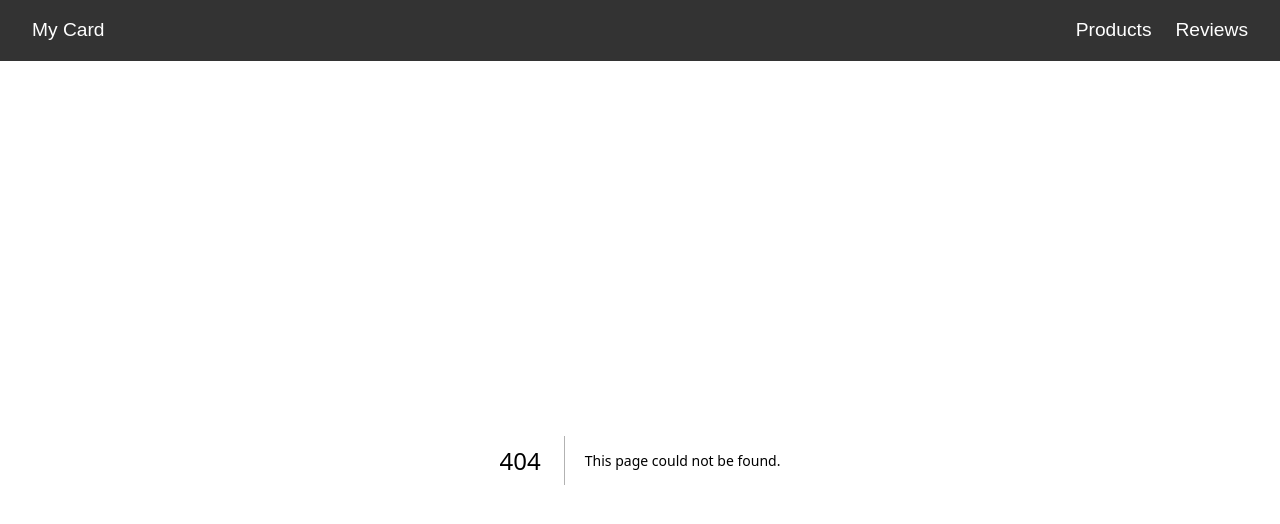
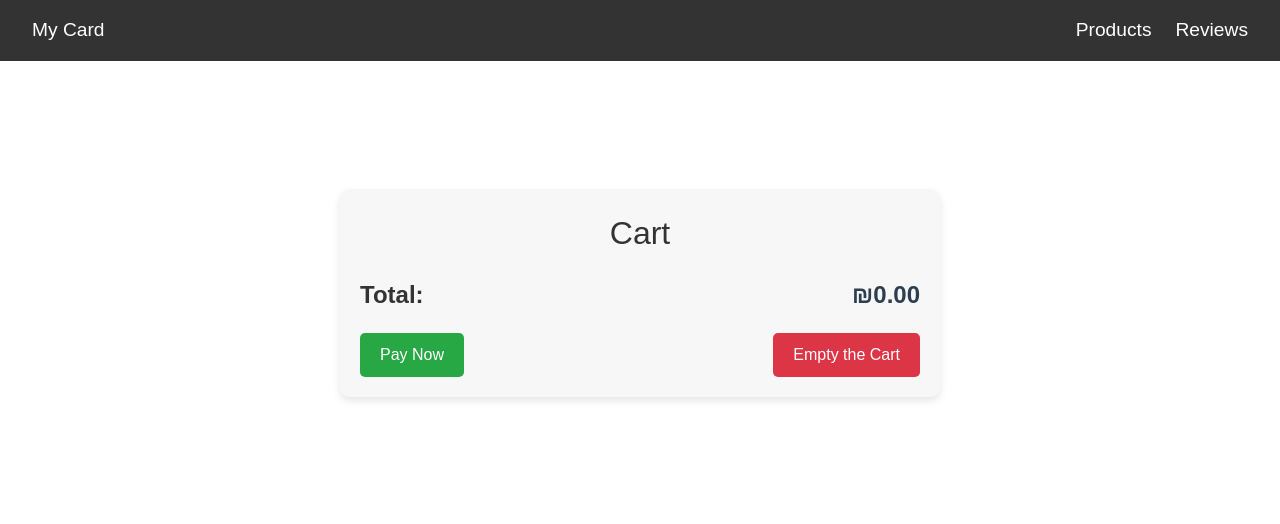
Before and after one commit to avi-svg/shop, a Next.js app: page /card in a window 1280 px wide. Before the commit this address had no page. Shown: the top 524 px of the page. Built offline with nearby package versions, Linux system fonts and the light colour scheme.

Commit message:
Add Cart functionality: implement Cart component with item listing, total price calculation, and cart management using Jotai

```diff
--- /dev/null
+++ b/app/card/page.module.css
@@ -0,0 +1,87 @@
+.container {
+    width: 100%;
+    max-width: 600px;
+    margin: 10% auto;
+    padding: 20px;
+    background-color: #f7f7f7;
+    border-radius: 10px;
+    box-shadow: 0 4px 8px rgba(0, 0, 0, 0.1);
+  }
+
+
+.mainHeader {
+    text-align: center;
+    font-size: 2rem;
+    margin-bottom: 20px;
+    color: #333;
+  }
+
+
+
+  .cartList {
+    list-style-type: none;
+    padding: 0;
+    margin-bottom: 20px;
+  }
+
+  .cartItem {
+    display: flex;
+    justify-content: space-between;
+    padding: 10px 0;
+    border-bottom: 1px solid #ddd;
+  }
+
+  .itemName {
+    font-weight: bold;
+    color: #333;
+  }
+
+  .itemPrice {
+    color: #666;
+  }
+
+  .total {
+    display: flex;
+    justify-content: space-between;
+    font-size: 1.5rem;
+    font-weight: bold;
+    margin-bottom: 20px;
+    color: #333;
+  }
+
+
+  .totalPrice {
+    color: #2c3e50;
+  }
+
+    .actions {
+    display: flex;
+    justify-content: space-between;
+  }
+
+  .payButton,
+  .emptyButton {
+    padding: 10px 20px;
+    border: none;
+    border-radius: 5px;
+    cursor: pointer;
+    font-size: 1rem;
+  }
+
+  .payButton {
+    background-color: #28a745;
+    color: white;
+  }
+
+  .emptyButton {
+    background-color: #dc3545;
+    color: white;
+  }
+
+  .payButton:hover {
+    background-color: #218838;
+  }
+
+  .emptyButton:hover {
+    background-color: #c82333;
+  }
--- /dev/null
+++ b/app/card/page.tsx
@@ -0,0 +1,56 @@
+'use client';
+
+import styles from './page.module.css';
+import {cartAtom} from '../store/CartAtom'
+import { useAtom } from 'jotai';
+import { useState, useEffect} from 'react';
+
+
+
+
+const Card = () => {
+
+    const [cartItems, setCartItems] = useAtom(cartAtom)
+
+
+
+    const [totalPrice, setTotalPrice] = useState(0);
+
+    useEffect(() => {
+        const newTotalPrice = cartItems.reduce((acc, item) => acc + item.price, 0)
+        setTotalPrice(newTotalPrice);
+    }, [cartItems]);
+
+    const enptyCart = () => {
+        setCartItems([])
+    }
+
+    return(
+        <div className={styles.container}>
+            <h1 className={styles.mainHeader}>Cart</h1>
+            <ul>
+                {
+                    cartItems.map((item) => (
+                        <li key={item.id} className={styles.cartItem}>
+                            <span className={styles.itemName}>{item.name}</span>
+                            <span className={styles.itemPrice}>₪{item.price.toFixed(2)}</span>
+                        </li>
+                    ))
+                }
+            </ul>
+
+            <div className={styles.total}>
+                <span>Total:</span>
+                <span className={styles.totalPrice}>₪{totalPrice.toFixed(2)}</span>
+            </div>
+
+            <div className={styles.actions}>
+                <button className={styles.payButton}>Pay Now</button>
+                <button className={styles.emptyButton} onClick={enptyCart}>Empty the Cart</button>
+            </div>
+        </div>
+
+    )
+}
+
+export default Card;
--- a/app/products/[id]/page.tsx
+++ b/app/products/[id]/page.tsx
@@ -1,14 +1,16 @@
-import { notFound } from "next/navigation";
+'use client';
+
+import { notFound, useParams } from "next/navigation";
 import styles from "../[id]/page.module.css";
+import { useSetAtom } from "jotai";
+import { cartAtom } from "@/app/store/CartAtom";
+import { usePathname } from "next/navigation";
+import { Params } from "@/types/ProductsTypes";
 
 
-type ParamsProps = {
-  params: Promise<{
-    id: string
-  }>
-};
 
-async function getProduct(id: string) {
+
+function getProduct(id: string) {
   const products = [
     {
       id: 1,
@@ -36,13 +38,23 @@
   return products.find((product) => product.id.toString() === id);
 }
 
-export default async function ProductDetails({params}: ParamsProps) {
-  const {id} =  await params;
-  const product = await getProduct(id);
+export default  function ProductDetails() {
+  const {id} = useParams<Params>();
+  const product = getProduct(id);
 
   if (!product) {
     notFound();
   }
+
+  const setCartItems = useSetAtom(cartAtom)
+
+
+  const handelAddToCart = () => {
+    setCartItems((prevItems) => {
+      return [...prevItems, {...product}]
+    })
+  }
+
 
   return (
     <main className={styles.container}>
@@ -64,7 +76,7 @@
           <hr className={styles.divider} />
           <section className={styles.bottomSection}>
             <p className={styles.price}>Price: ${product.price.toFixed(2)}</p>
-            <button className={styles.button}>Add to Cart</button>
+            <button className={styles.button} onClick={handelAddToCart}>Add to Cart</button>
           </section>
         </article>
       )}
--- /dev/null
+++ b/app/store/CartAtom.tsx
@@ -0,0 +1,8 @@
+import { CartItem } from "@/types/ProductsTypes";
+import { atom } from "jotai";
+
+
+
+export const cartAtom = atom<CartItem[]>(
+    []
+)
--- a/package.json
+++ b/package.json
@@ -9,6 +9,7 @@
     "lint": "eslint"
   },
   "dependencies": {
+    "jotai": "^2.16.2",
     "next": "16.1.3",
     "react": "19.2.3",
     "react-dom": "19.2.3"
--- /dev/null
+++ b/types/ProductsTypes.ts
@@ -0,0 +1,9 @@
+export type Params = {
+    id: string
+}
+
+export type CartItem = {
+    id?: number
+    name: string
+    price: number
+}
```
Also changed, not shown: 1 other file (tests, documents, lock files or other folders).
